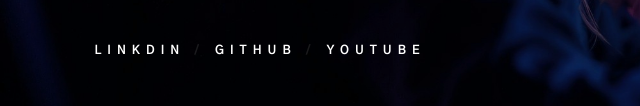
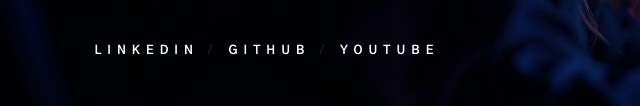
Before and after one commit to senuri222/portfolio, a plain HTML site: page index.html in a window 1280 px wide. Shown: the part 642-748 px from the top of the page, 0-640 px from the left. Drawn offline with nearby package versions, Linux system fonts and the light colour scheme.

Commit message:
Update index.html

```diff
--- a/index.html
+++ b/index.html
@@ -94,7 +94,7 @@
 
                 <ul class="hero-social">
                     <li>
-                        <a href="https://www.linkedin.com/in/imaya-senuri-94b357250/" title="">Linkdin</a>
+                        <a href="https://www.linkedin.com/in/imaya-senuri-94b357250/" title="">Linkedin</a>
                     </li>
                     <li>
                         <a href="https://github.com/senuri222" title="">GitHub</a>
```
